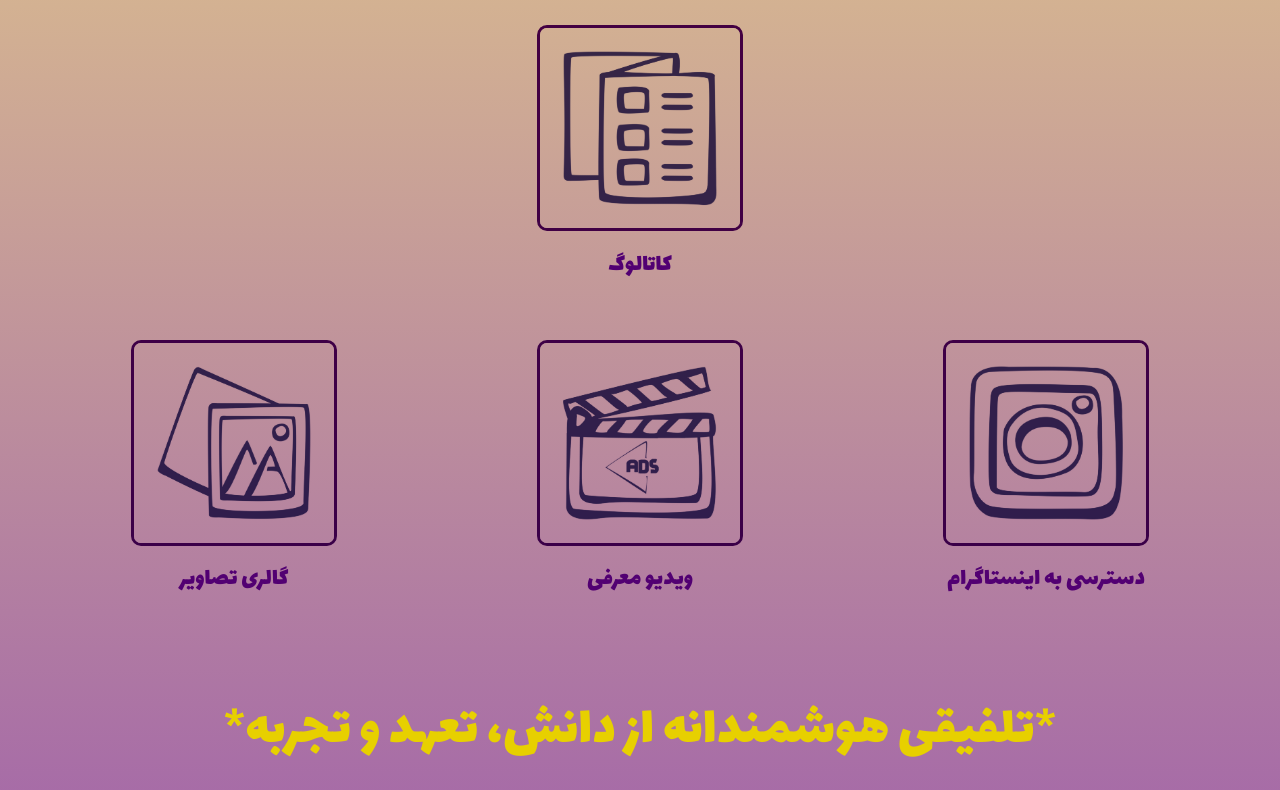
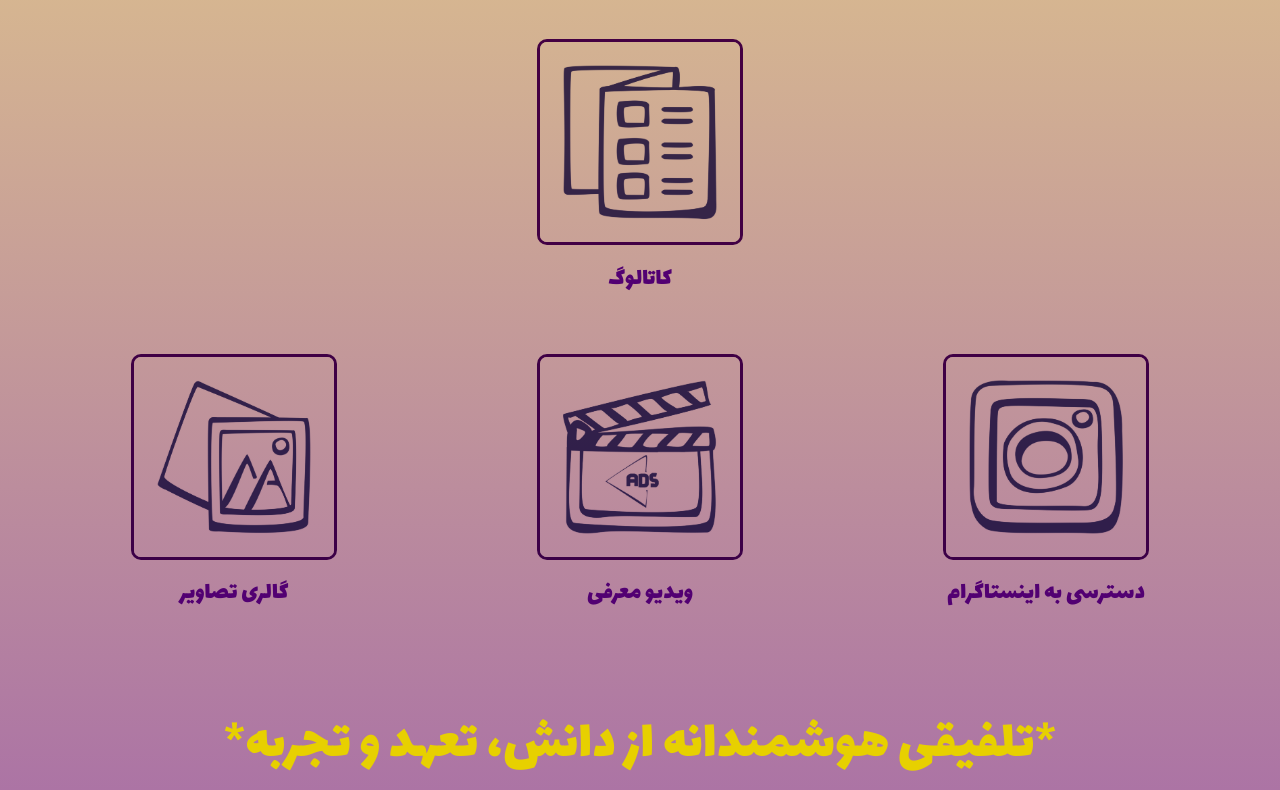
Before and after one commit to samiramoradzade/test-webpage, a plain HTML site: page index.html in a window 1280 px wide. Shown: the part 736-1526 px from the top of the page. Drawn offline with Linux system fonts and the light colour scheme.

Commit message:
style.css

```diff
--- a/style.css
+++ b/style.css
@@ -2,7 +2,7 @@
 body {
     background-color: #e9e904;
     background: linear-gradient(180deg, #ffea297e, #68018893); /* Gradient background */
-    padding: 0%;
+    padding: 70px;
     color: white;
     /* margin: 0; */
     /* padding: 0%; */
```
